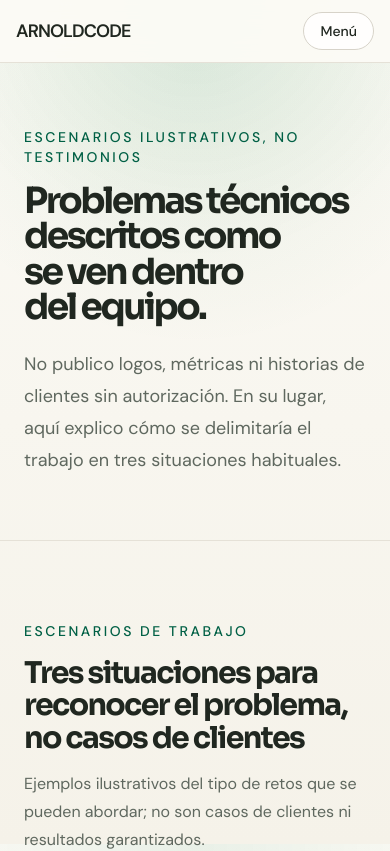
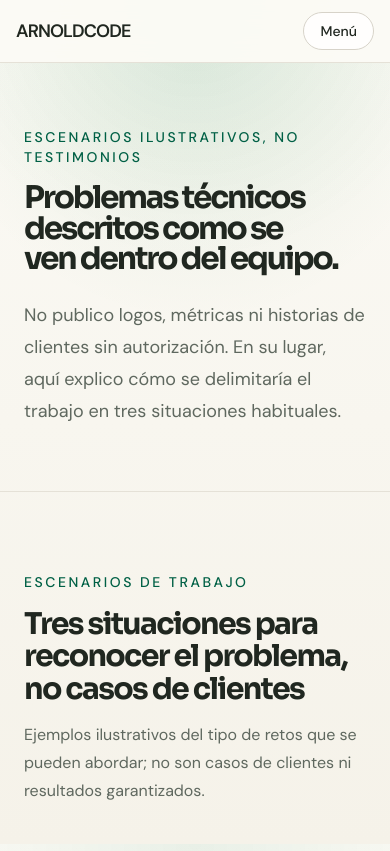
Before and after one commit to ArnoldZamoratec/arnoldcodelading, a Next.js app: page /casos in a window 390 px wide. Shown: the top 851 px of the page. Built offline with nearby package versions, Linux system fonts and the light colour scheme.

Commit message:
Improve small-screen typography
Use fluid heading sizes on the homepage and page introductions so long titles wrap more comfortably on narrow mobile screens.

```diff
--- a/components/page-intro.tsx
+++ b/components/page-intro.tsx
@@ -11,7 +11,7 @@ export function PageIntro({ eyebrow, title, description }: PageIntroProps) {
         <p className="text-sm font-medium uppercase tracking-[0.18em] text-emerald-800">
           {eyebrow}
         </p>
-        <h1 className="mt-4 max-w-4xl text-4xl font-semibold tracking-[-0.06em] text-[#202720] sm:text-5xl md:text-6xl">
+        <h1 className="mt-4 max-w-4xl text-[clamp(1.875rem,8vw,3rem)] font-semibold tracking-[-0.06em] text-[#202720] sm:text-5xl md:text-6xl">
           {title}
         </h1>
         <p className="mt-6 max-w-3xl text-lg leading-8 text-[#5f685f]">
--- a/components/sections/hero.tsx
+++ b/components/sections/hero.tsx
@@ -21,7 +21,7 @@ export function HeroSection() {
           transition={{ duration: 0.5, ease: "easeOut" }}
           className="relative z-10"
         >
-          <h1 className="max-w-xl text-4xl font-semibold tracking-[-0.06em] text-[#202720] sm:text-5xl lg:text-7xl">
+          <h1 className="max-w-xl text-[clamp(1.875rem,8vw,3rem)] font-semibold tracking-[-0.06em] text-[#202720] sm:text-5xl lg:text-7xl">
             {hero.headline_v1}
           </h1>
 
```
